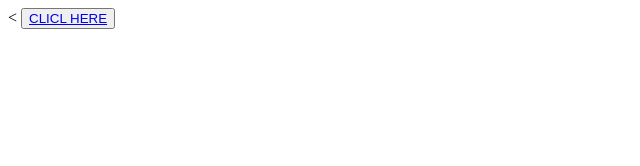
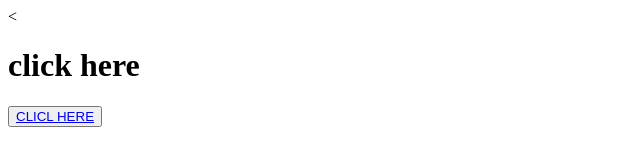
Before and after one commit to nikkushukla/games, a plain HTML site: page index.html in a window 1280 px wide. Shown: the whole page, without its empty margins (0-640 px from the left). Drawn offline with Linux system fonts and the light colour scheme.

Commit message:
Update index.html

```diff
--- a/index.html
+++ b/index.html
@@ -6,6 +6,7 @@
 	<title></title>
 </head>
 <body>
+	<h1>click here</h1>
 
 	<button>
 		<a href="helper/sign in.html">CLICL HERE</button>
```
